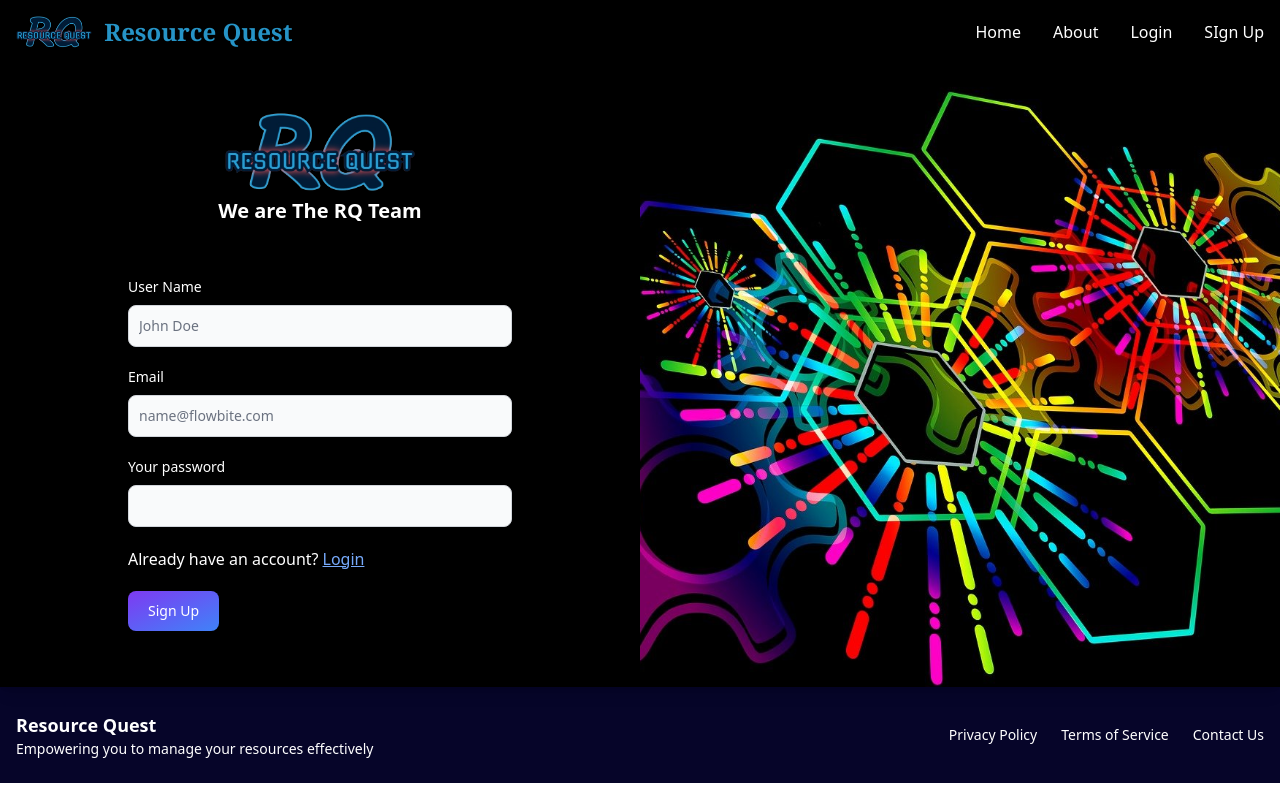
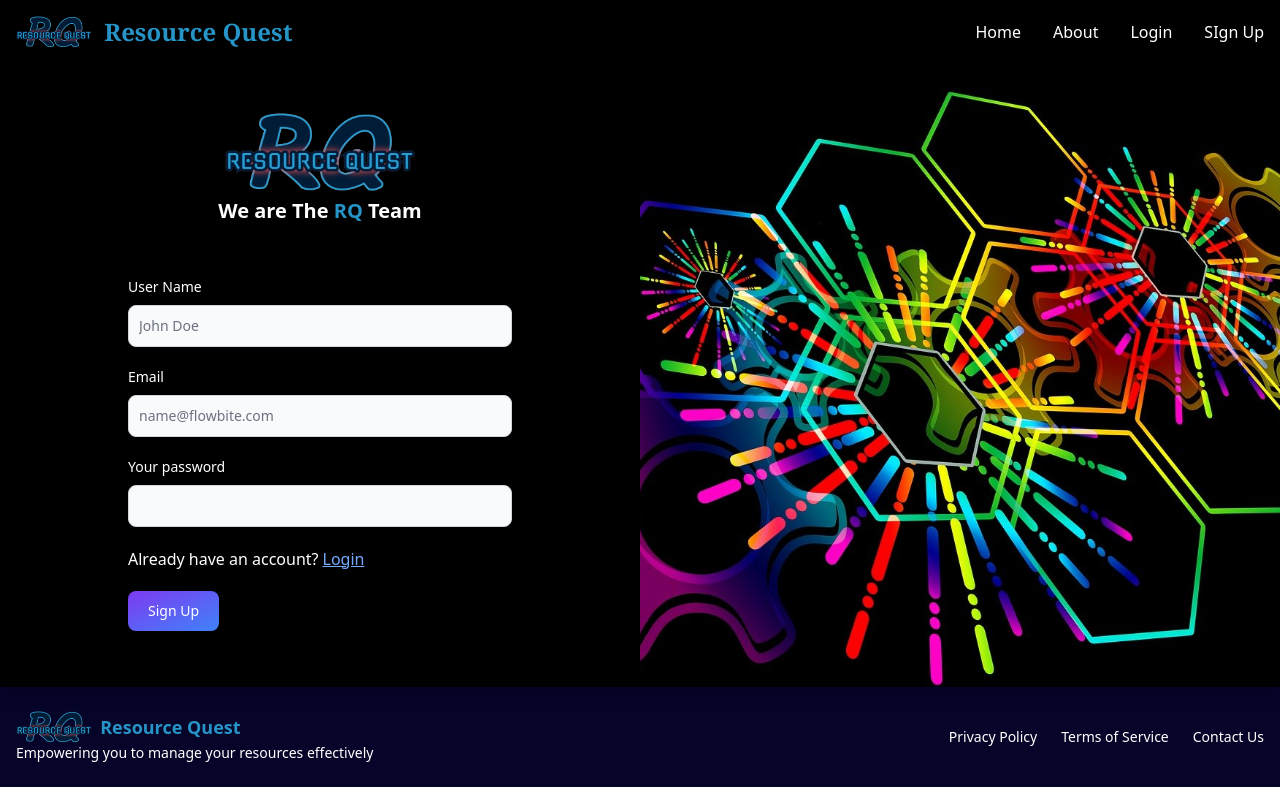
Before and after one commit to AnisurRahman06046/resource_quest_client, a React (Vite) app: page /register in a window 1280 px wide. Built offline with nearby package versions, Linux system fonts and the light colour scheme.

Commit message:
footer updated

```diff
--- a/src/components/Footer/Footer.tsx
+++ b/src/components/Footer/Footer.tsx
@@ -1,13 +1,17 @@
 import { Link } from "react-router-dom";
-
+import logo from "../../../public/rq1.png";
 function FooterComponent() {
   return (
     <footer className="bg-footer-clr py-2  dark:bg-gray-800">
       <div className="w-full  mx-auto max-w-screen-xl p-4 md:flex md:items-center md:justify-between">
         <div>
-          <span className="text-lg font-semibold text-white sm:text-center dark:text-gray-400">
-            Resource Quest
-          </span>
+          <div className="flex gap-2 items-center">
+            <img className="h-8" src={logo} alt="" />
+
+            <h1 className="text-lg font-semibold text-logo-color sm:text-center dark:text-gray-400">
+              Resource Quest
+            </h1>
+          </div>
           <p className="text-white text-sm">
             Empowering you to manage your resources effectively
           </p>
--- a/src/components/SignUp/SignUp.tsx
+++ b/src/components/SignUp/SignUp.tsx
@@ -18,7 +18,7 @@ function SignUp() {
                     <div className="text-center">
                       <img className="mx-auto w-48" src={logo} alt="logo" />
                       <h4 className="mb-12 mt-1 pb-1 text-white text-xl font-semibold">
-                        We are The <span>RQ</span> Team
+                        We are The <span className="text-logo-color font-bold">RQ</span> Team
                       </h4>
                     </div>
 
```
